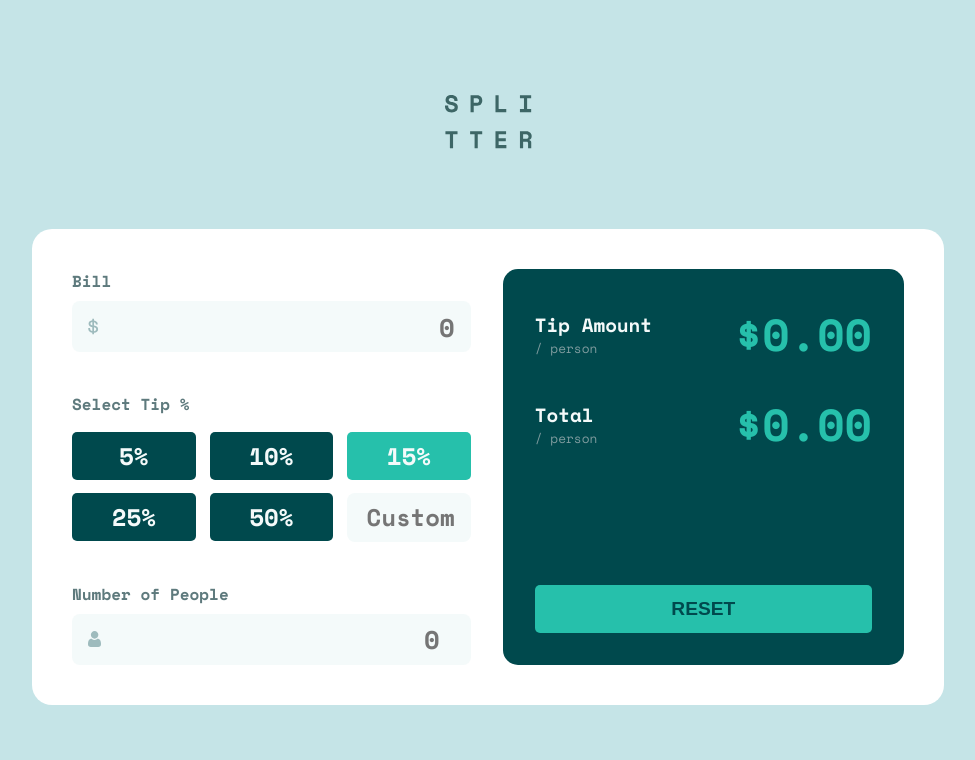
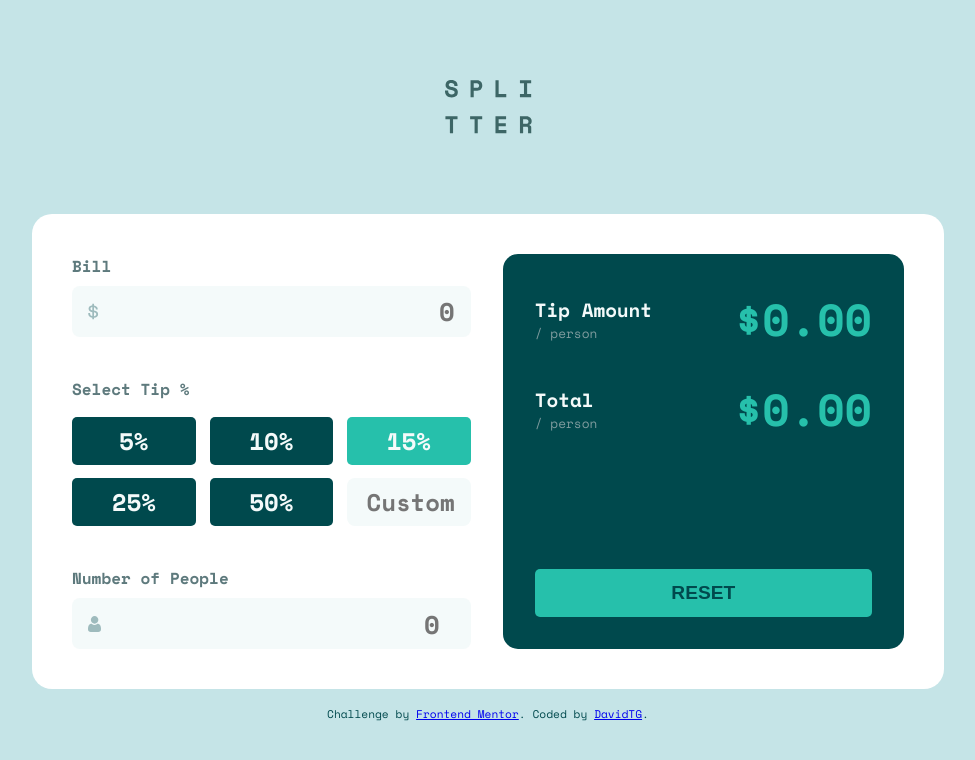
Before and after one commit to DavidTG7/tip_calculator, a React (Vite) app: page / in a window 1280 px wide. Shown: the top 760 px of the page, without its empty margins (152-1127 px from the left). Built offline with nearby package versions, Linux system fonts and the light colour scheme.

Commit message:
Create footer component and its styles

```diff
--- a/src/App.jsx
+++ b/src/App.jsx
@@ -1,4 +1,5 @@
 import "./app.css"
+import { Footer } from "./components/footer/Footer";
 import { Header } from "./components/header/Header";
 import { Main } from "./components/main/Main";
 
@@ -7,6 +8,7 @@ export const App = () => {
     <>
       <Header />
       <Main />
+      <Footer />
     </>
   );
 };
--- /dev/null
+++ b/src/components/footer/Footer.jsx
@@ -0,0 +1,19 @@
+import "./footer.css";
+
+export const Footer = () => {
+  return (
+    <footer>
+      <div class="attribution">
+        Challenge by{" "}
+        <a href="https://www.frontendmentor.io?ref=challenge" target="_blank">
+          Frontend Mentor
+        </a>
+        . Coded by{" "}
+        <a href="https://www.linkedin.com/in/david-tg/" target="_blank">
+          DavidTG
+        </a>
+        .
+      </div>
+    </footer>
+  );
+};
--- /dev/null
+++ b/src/components/footer/footer.css
@@ -0,0 +1,7 @@
+footer {
+  margin-top: 1rem;
+  display: flex;
+  justify-content: center;
+  color: var(--very-dark-cyan);
+  font-size: .7rem;
+}
```
